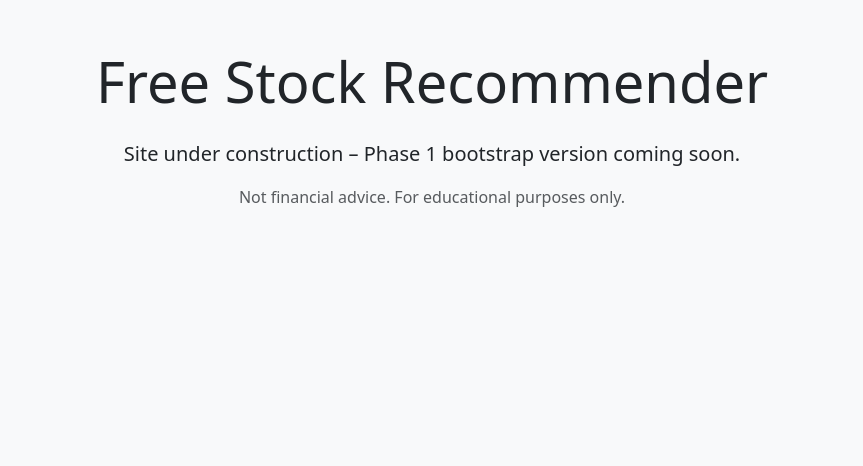
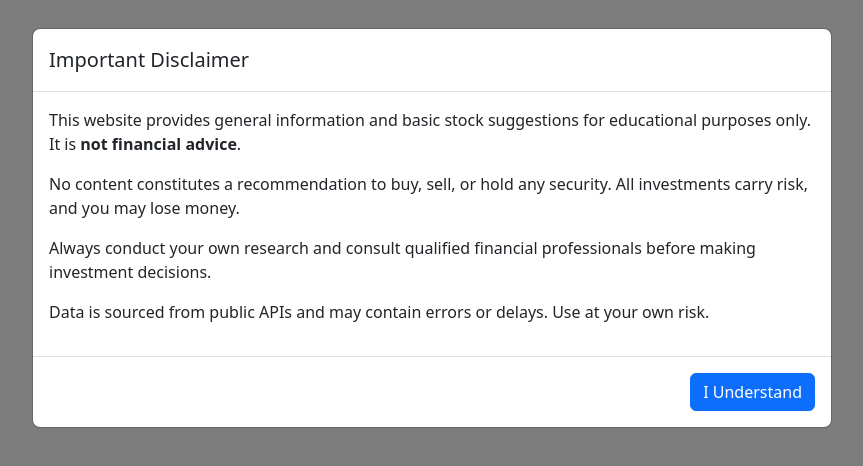
Before and after one commit to Spreesi/stock-recommender, a plain HTML site: page index.html in a window 1280 px wide. Shown: the whole page, without its empty margins (208-1071 px from the left). Drawn offline with nearby package versions, Linux system fonts and the light colour scheme.

Commit message:
added disclaimer

```diff
--- a/index.html
+++ b/index.html
@@ -3,17 +3,48 @@
 <head>
     <meta charset="UTF-8">
     <meta name="viewport" content="width=device-width, initial-scale=1.0">
-    <title>Stock Recommender</title>
-    <!-- Bootstrap CSS CDN -->
+    <title>Free Stock Recommender</title>
     <link href="https://cdn.jsdelivr.net/npm/bootstrap@5.3.3/dist/css/bootstrap.min.css" rel="stylesheet">
+    <script src="https://cdn.jsdelivr.net/npm/bootstrap@5.3.3/dist/js/bootstrap.bundle.min.js"></script>
 </head>
 <body class="bg-light">
+    <!-- Disclaimer Modal -->
+    <div class="modal fade" id="disclaimerModal" tabindex="-1" aria-hidden="true">
+        <div class="modal-dialog modal-lg">
+            <div class="modal-content">
+                <div class="modal-header">
+                    <h5 class="modal-title">Important Disclaimer</h5>
+                </div>
+                <div class="modal-body">
+                    <p>This website provides general information and basic stock suggestions for educational purposes only. It is <strong>not financial advice</strong>.</p>
+                    <p>No content constitutes a recommendation to buy, sell, or hold any security. All investments carry risk, and you may lose money.</p>
+                    <p>Always conduct your own research and consult qualified financial professionals before making investment decisions.</p>
+                    <p>Data is sourced from public APIs and may contain errors or delays. Use at your own risk.</p>
+                </div>
+                <div class="modal-footer">
+                    <button type="button" class="btn btn-primary" data-bs-dismiss="modal">I Understand</button>
+                </div>
+            </div>
+        </div>
+    </div>
+
     <div class="container py-5">
         <div class="text-center">
             <h1 class="display-4">Free Stock Recommender</h1>
             <p class="lead mt-4">Site under construction – Phase 1 bootstrap version coming soon.</p>
-            <p class="text-muted">Not financial advice. For educational purposes only.</p>
         </div>
     </div>
+
+    <script>
+        // Show modal only on first visit
+        if (!localStorage.getItem('disclaimerAccepted')) {
+            const modal = new bootstrap.Modal(document.getElementById('disclaimerModal'));
+            modal.show();
+            // Optional: record acceptance
+            document.querySelector('.modal-footer button').addEventListener('click', () => {
+                localStorage.setItem('disclaimerAccepted', 'true');
+            });
+        }
+    </script>
 </body>
 </html>
```
